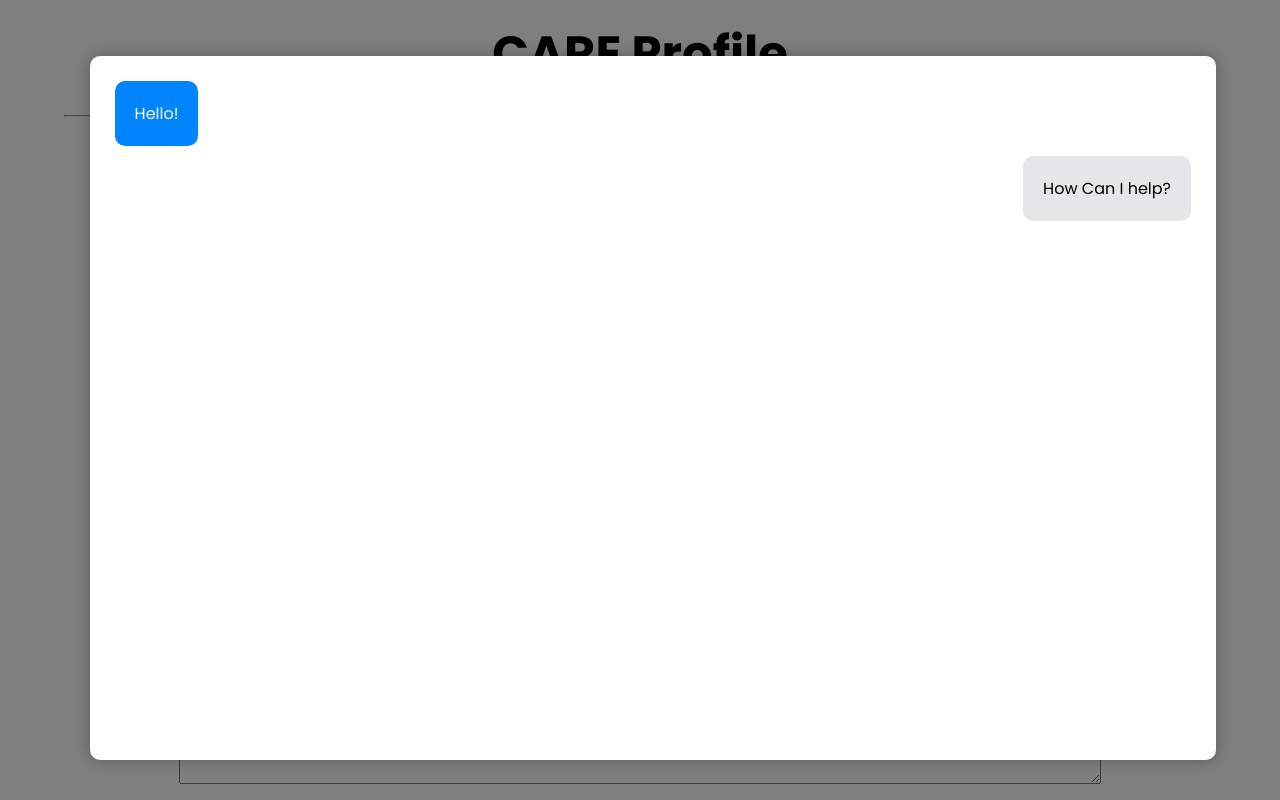
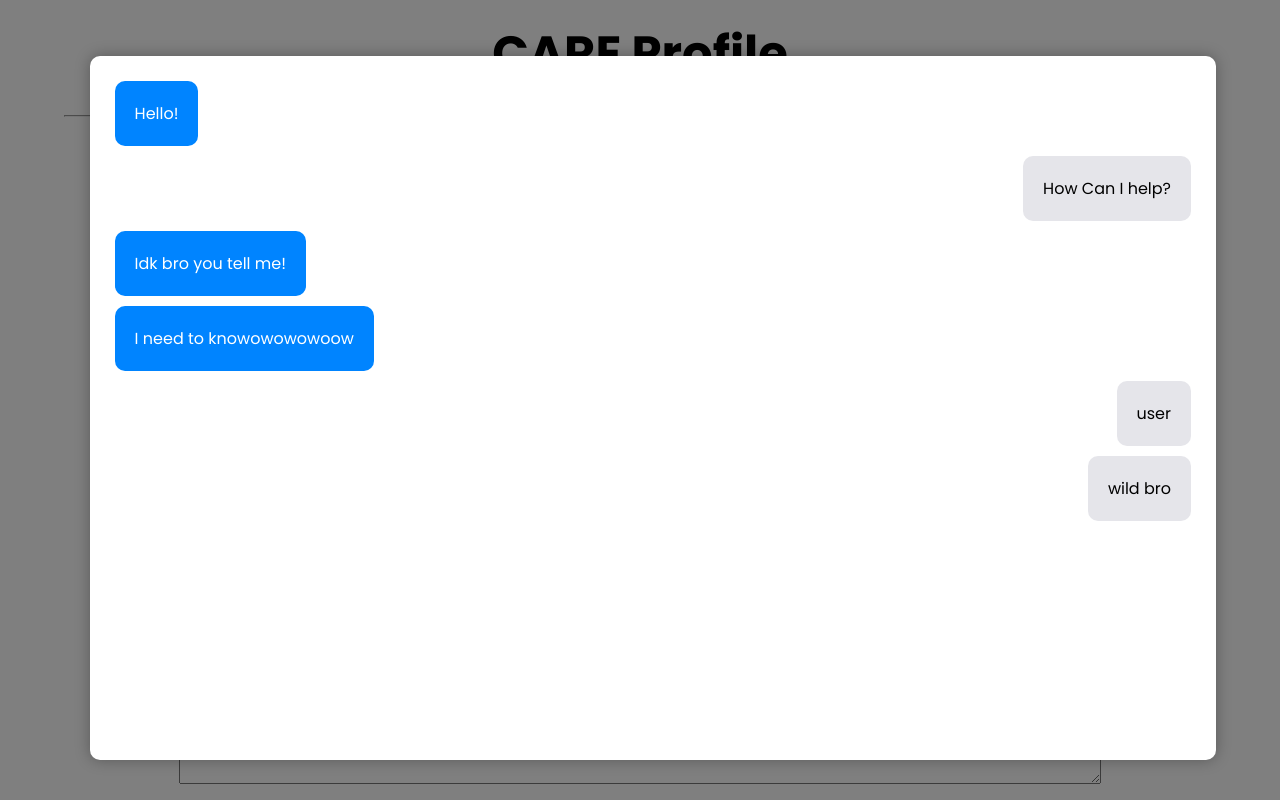
Before and after one commit to aisupportedcare/chatbotwebsite, a plain HTML site: page index.html in a window 1280 px wide. Both pictures are taken after a click on the button "ChatBot". Shown: the top 800 px of the page. Drawn offline with nearby package versions, Linux system fonts and the light colour scheme.

Commit message:
testing stacked bubbles

```diff
--- a/index.html
+++ b/index.html
@@ -52,14 +52,15 @@ email: bbmirza117@gmail.com
 	}
 
 	async function botWindowUp() {
-		// Create the middle layer
 		document.getElementById("middle-layer").style.display = 'block';
-
-		// Create the top layer
 		document.getElementById("top-layer").style.display = 'block';
 
 		createUserChatBubble('Hello!');
 		createBotChatBubble('How Can I help?');
+		createUserChatBubble('Idk bro you tell me!');
+		createUserChatBubble('I need to knowowowowoow');
+		createBotChatBubble('user');
+		createBotChatBubble('wild bro');
 	};
 
 	function createUserChatBubble(message) {
```
